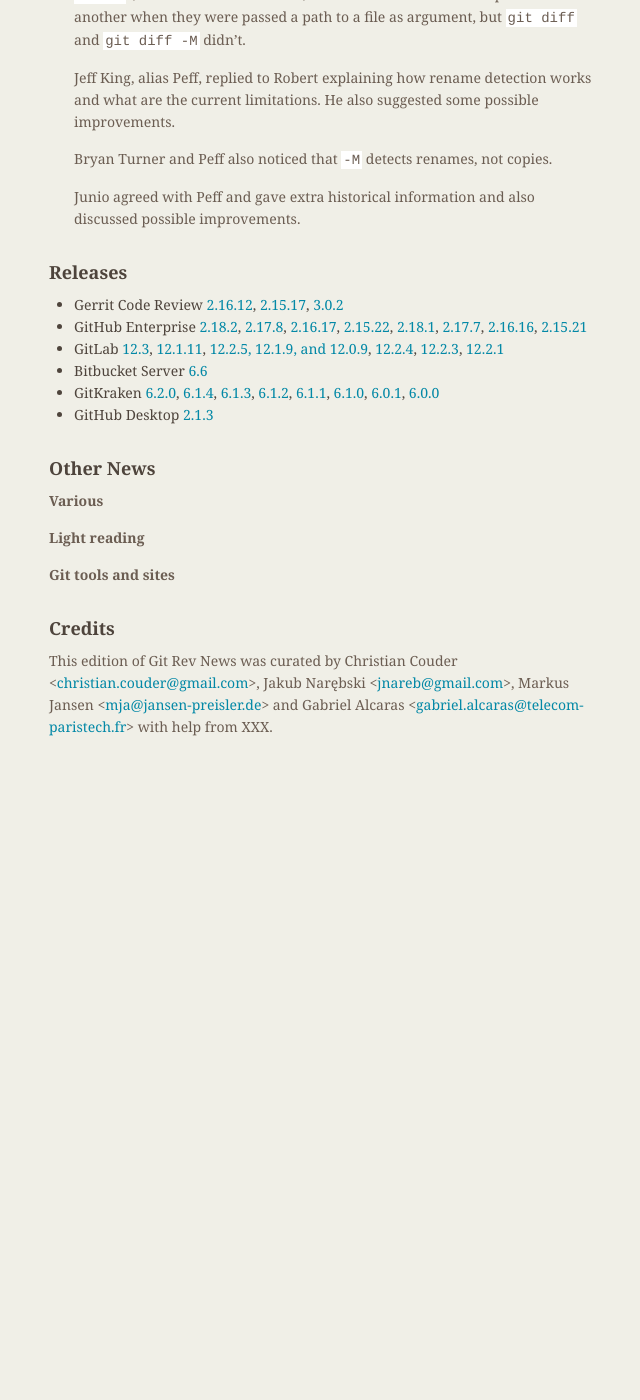
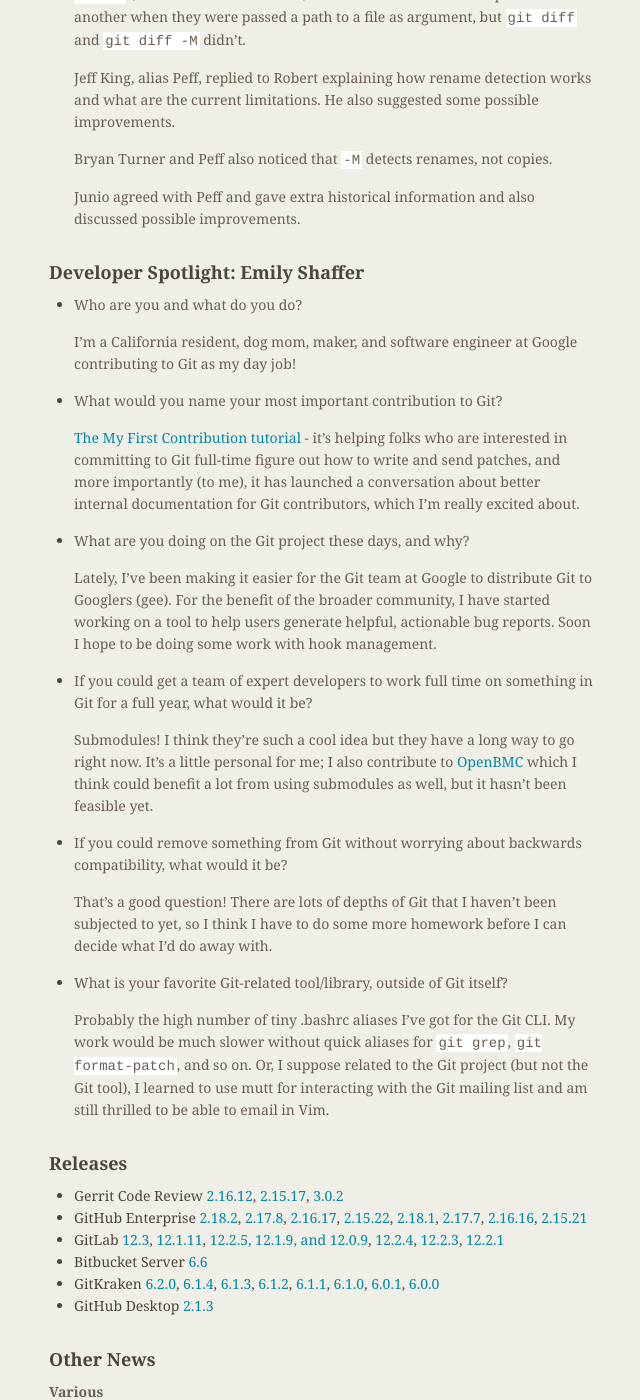
Before and after one commit to git/git.github.io, a Jekyll site: the page built from rev_news/drafts/edition-55.md, in a window 1280 px wide and 1400 px high, scrolled down 1089 px. Shown: the whole window, without its empty margins (485-1125 px from the left). Built offline with Jekyll 4.4.1, drawn with Linux system fonts in a browser that asks for light colours; before the commit the page ends 1842 px from its top, so only the background shows below that.

Commit message:
rn-55: add Emily's interview

```diff
--- a/rev_news/drafts/edition-55.md
+++ b/rev_news/drafts/edition-55.md
@@ -79,9 +79,53 @@
   Junio agreed with Peff and gave extra historical information and
   also discussed possible improvements.
 
-<!---
-## Developer Spotlight:
--->
+## Developer Spotlight: Emily Shaffer
+
+* Who are you and what do you do?
+
+  I'm a California resident, dog mom, maker, and software engineer at
+  Google contributing to Git as my day job!
+
+* What would you name your most important contribution to Git?
+
+  [The My First Contribution tutorial](https://git-scm.com/docs/MyFirstContribution.html) -
+  it's helping folks who are interested in committing to Git full-time
+  figure out how to write and send patches, and more importantly (to
+  me), it has launched a conversation about better internal
+  documentation for Git contributors, which I'm really excited about.
+
+* What are you doing on the Git project these days, and why?
+
+  Lately, I've been making it easier for the Git team at Google to
+  distribute Git to Googlers (gee). For the benefit of the broader
+  community, I have started working on a tool to help users generate
+  helpful, actionable bug reports. Soon I hope to be doing some work
+  with hook management.
+
+* If you could get a team of expert developers to work full time on
+  something in Git for a full year, what would it be?
+
+  Submodules! I think they're such a cool idea but they have a long
+  way to go right now. It's a little personal for me; I also
+  contribute to [OpenBMC](https://openbmc.org) which I think could benefit a
+  lot from using submodules as well, but it hasn't been feasible yet.
+
+* If you could remove something from Git without worrying about
+  backwards compatibility, what would it be?
+
+  That's a good question! There are lots of depths of Git that I
+  haven't been subjected to yet, so I think I have to do some more
+  homework before I can decide what I'd do away with.
+
+* What is your favorite Git-related tool/library, outside of Git itself?
+
+  Probably the high number of tiny .bashrc aliases I've got for the
+  Git CLI. My work would be much slower without quick aliases for
+  `git grep`, `git format-patch`, and so on. Or, I suppose related to the
+  Git project (but not the Git tool), I learned to use mutt for
+  interacting with the Git mailing list and am still thrilled to be
+  able to email in Vim.
+
 
 ## Releases
 
```
